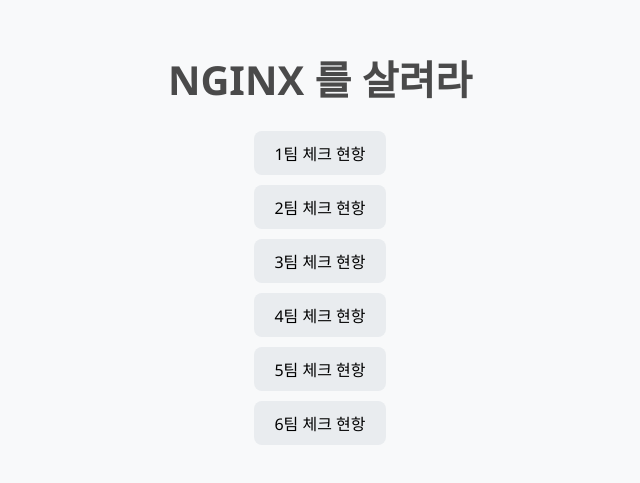
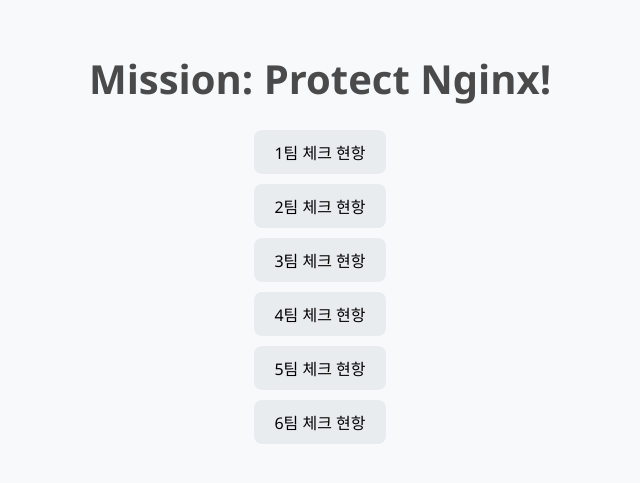
Before and after one commit to jwonchi/IsNginxLive, a plain HTML site: page index.html in a window 1280 px wide. Shown: the part 203-686 px from the top of the page, without its empty margins (320-960 px from the left). Drawn offline with Linux system fonts and the light colour scheme.

Commit message:
Update index.html

```diff
--- a/index.html
+++ b/index.html
@@ -58,7 +58,7 @@
     </style>
 </head>
 <body>
-    <h1> NGINX 를 살려라 </h1>
+    <h1> Mission: Protect Nginx! </h1>
 
     <ol>
         <a href="./IsNGINXLive/t1.md"><li>1팀 체크 현항</li></a>
```
